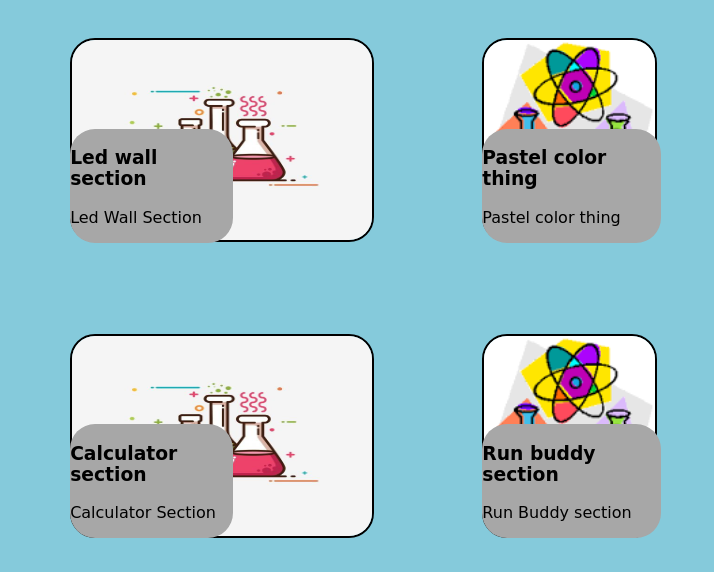
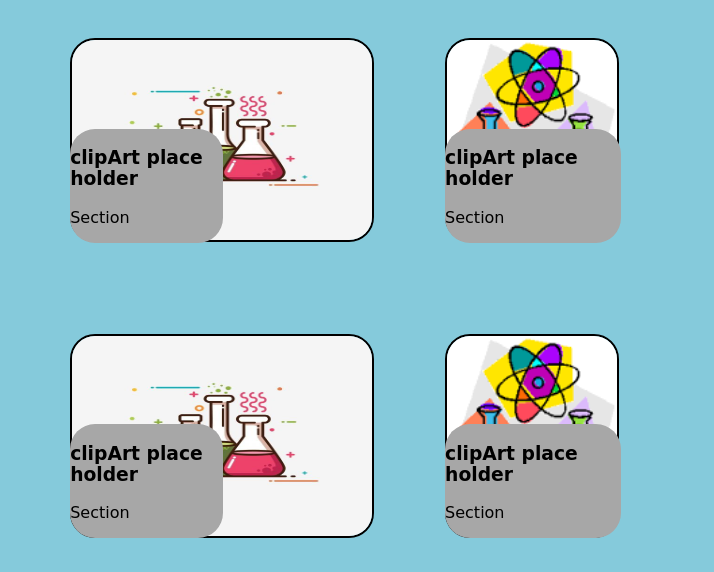
Before and after one commit to DkTitan23/My-Pro-Portfolio, a plain HTML site: page index.html in a window 1280 px wide. Shown: the part 443-1015 px from the top of the page, 566-1280 px from the left. Drawn offline with Linux system fonts and the light colour scheme.

Commit message:
modified text

```diff
--- a/index.html
+++ b/index.html
@@ -45,13 +45,13 @@
               <div class="first-row">
                 <a href="https://github.com/DkTitan23/My-Pro-Portfolio" target="_blank"><img src="./assets/chemArt.jpg" alt="chemical clip art" class="led-img"> </a>
                 <div class="led-text">
-                  <h3>Led wall section</h3>
-                  <p>Led Wall Section</p>
+                  <h3>clipArt place holder</h3>
+                  <p> Section</p>
                 </div>
                 <a href="https://github.com/DkTitan23/My-Pro-Portfolio" target="_blank" class="a-second-img"><img src="./assets/chemArt.jpg" alt="Photo of calculator" class="calc-img"> </a>
                 <div class="calc-text">
-                  <h3>Calculator section</h3>
-                  <p>Calculator Section</p>
+                  <h3>clipArt place holder</h3>
+                  <p> Section</p>
                 </div>
               </div>
 
@@ -59,13 +59,13 @@
             <div class="second-row">
               <a href="https://github.com/DkTitan23/My-Pro-Portfolio" target="_blank"><img src="./assets/scienceClipArt.png" alt="Photo of science clip art" class="pastel-img"> </a>
               <div class="pastel-text">
-                <h3>Pastel color thing</h3>
-                <p>Pastel color thing</p>
+                <h3>clipArt place holder</h3>
+                <p>Section</p>
               </div>
               <a href="https://github.com/DkTitan23/My-Pro-Portfolio" target="_blank"><img src="./assets/scienceClipArt.png" alt="photo of science clip art" class="run-img"> </a>
               <div class="run-text">
-                <h3>Run buddy section</h3>
-                <p>Run Buddy section</p>
+                <h3>clipArt place holder</h3>
+                <p>Section</p>
               </div>
             </div>
           </div>
```
